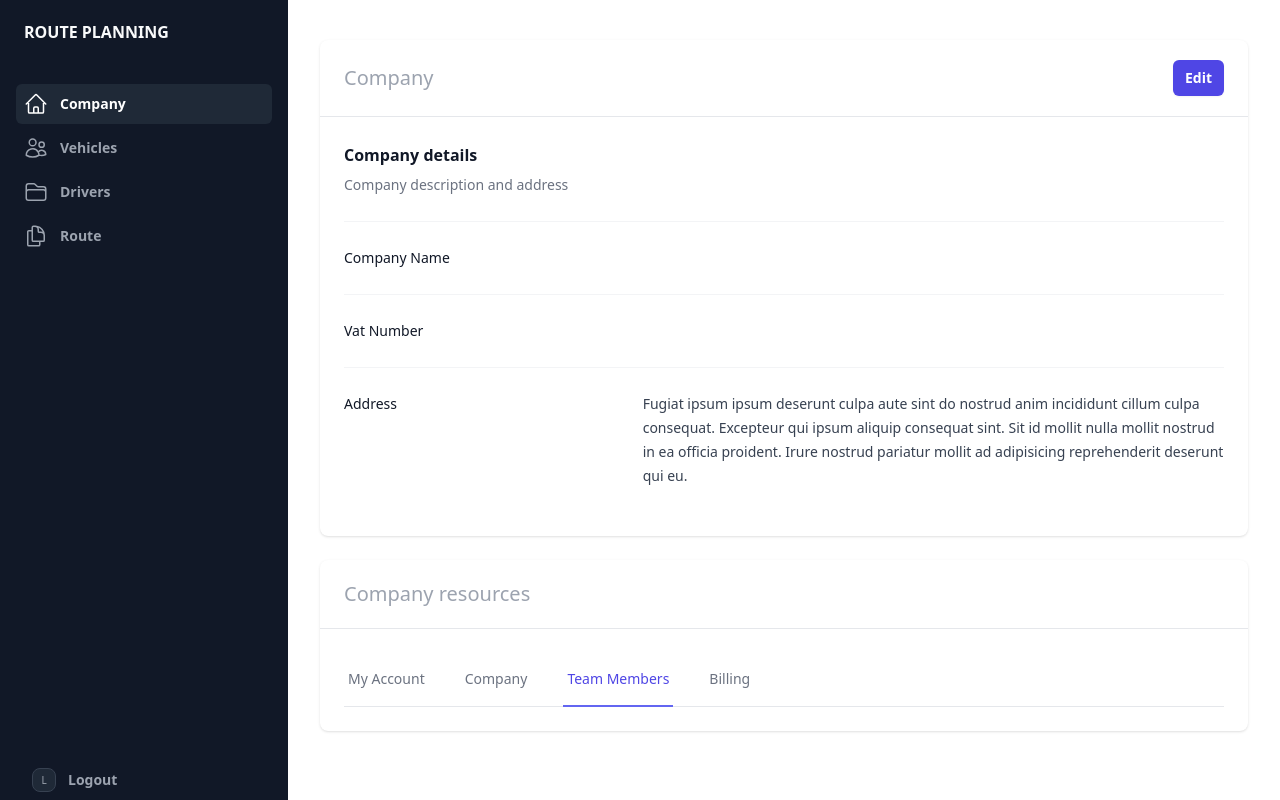
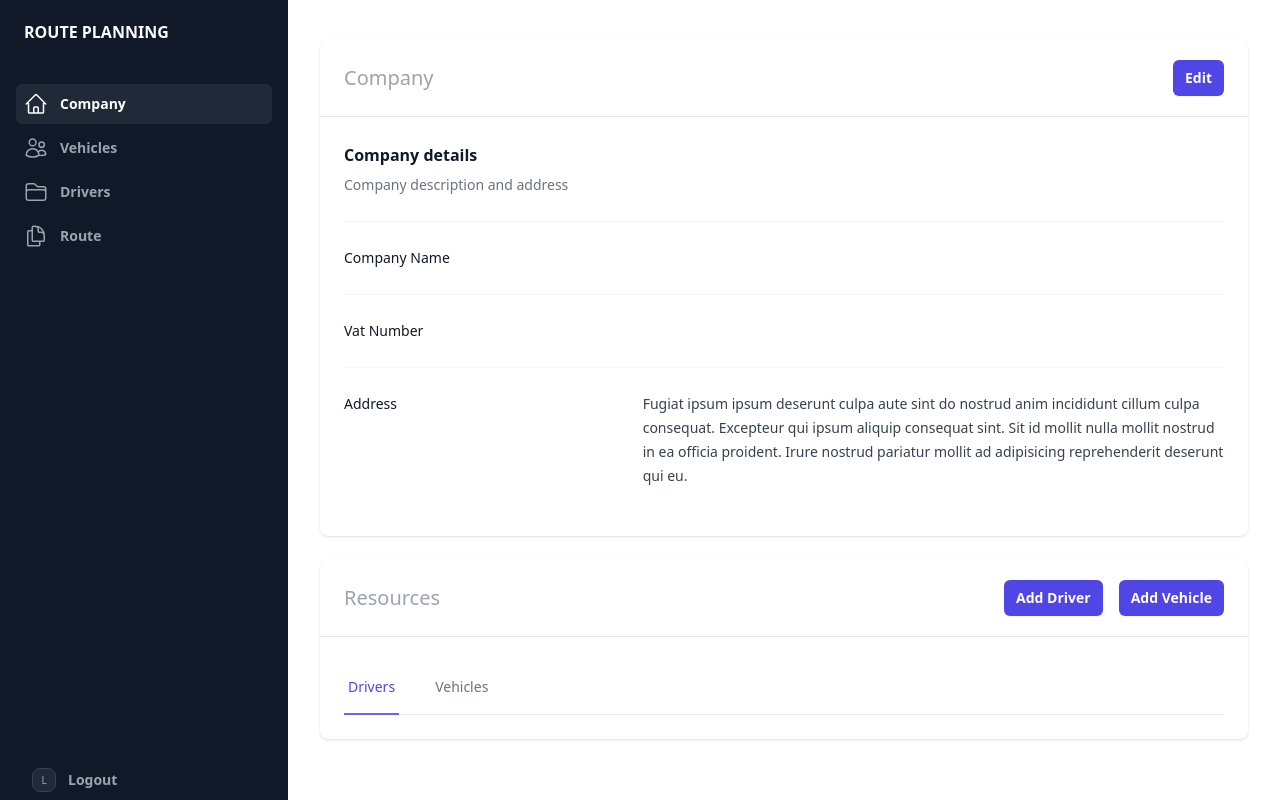
Before and after one commit to madalinpopa/route-planning, a Flask app: page /company/details in a window 1280 px wide. Run offline with Flask 3, Linux system fonts and the light colour scheme; data comes from the database, SQL or seed files in the repository; style sheets or scripts are compiled from the project's sources; some libraries are stand-ins or nearby versions; some web fonts are replaced.

Commit message:
✨ Update company details page design and functionality with new resources section.

````diff
--- a/route_planning/templates/company/details.html
+++ b/route_planning/templates/company/details.html
@@ -56,52 +56,34 @@
     </div>
 
     <div class="divide-y divide-gray-200 overflow-hidden rounded-lg bg-white shadow">
-      <div class="px-4 py-5 sm:px-6">
+      <div class="px-4 py-5 sm:px-6 flex justify-between items-center">
         <!-- Content goes here -->
         <!-- We use less vertical padding on card headers on desktop than on body sections -->
-        <h2 class="text-xl font-medium text-gray-400">Company resources</h2>
+        <h2 class="text-xl font-medium text-gray-400">Resources</h2>
+        <div class="mt-4 sm:ml-16 sm:mt-0 sm:flex-none flex gap-4">
+          <button hx-get="{{ url_for('company.edit') }}" hx-target="#company-details" hx-push-url="true"
+                  hx-select="#company-details" type="button"
+                  class="block rounded-md bg-indigo-600 px-3 py-2 text-center text-sm font-semibold text-white shadow-sm hover:bg-indigo-500 focus-visible:outline focus-visible:outline-2 focus-visible:outline-offset-2 focus-visible:outline-indigo-600">
+            Add Driver
+          </button>
+          <button hx-get="{{ url_for('company.edit') }}" hx-target="#company-details" hx-push-url="true"
+                  hx-select="#company-details" type="button"
+                  class="block rounded-md bg-indigo-600 px-3 py-2 text-center text-sm font-semibold text-white shadow-sm hover:bg-indigo-500 focus-visible:outline focus-visible:outline-2 focus-visible:outline-offset-2 focus-visible:outline-indigo-600">
+            Add Vehicle
+          </button>
+        </div>
       </div>
       <div class="px-4 py-5 sm:p-6">
-        <!--
-    This example requires some changes to your config:
-
-    ```
-    // tailwind.config.js
-    module.exports = {
-      // ...
-      plugins: [
-        // ...
-        require('@tailwindcss/forms'),
-      ],
-    }
-    ```
-  -->
         <div>
-          <div class="sm:hidden">
-            <label for="tabs" class="sr-only">Select a tab</label>
-            <!-- Use an "onChange" listener to redirect the user to the selected tab URL. -->
-            <select id="tabs" name="tabs"
-                    class="block w-full rounded-md border-gray-300 py-2 pl-3 pr-10 text-base focus:border-indigo-500 focus:outline-none focus:ring-indigo-500 sm:text-sm">
-              <option>My Account</option>
-              <option>Company</option>
-              <option selected>Team Members</option>
-              <option>Billing</option>
-            </select>
-          </div>
-          <div class="hidden sm:block">
+          <div>
             <div class="border-b border-gray-200">
               <nav class="-mb-px flex space-x-8" aria-label="Tabs">
                 <!-- Current: "border-indigo-500 text-indigo-600", Default: "border-transparent text-gray-500 hover:border-gray-300 hover:text-gray-700" -->
                 <a href="#"
-                   class="whitespace-nowrap border-b-2 border-transparent px-1 py-4 text-sm font-medium text-gray-500 hover:border-gray-300 hover:text-gray-700">My
-                  Account</a>
+                   class="whitespace-nowrap border-b-2 border-indigo-500 px-1 py-4 text-sm font-medium text-indigo-600"
+                   aria-current="page">Drivers</a>
                 <a href="#"
-                   class="whitespace-nowrap border-b-2 border-transparent px-1 py-4 text-sm font-medium text-gray-500 hover:border-gray-300 hover:text-gray-700">Company</a>
-                <a href="#"
-                   class="whitespace-nowrap border-b-2 border-indigo-500 px-1 py-4 text-sm font-medium text-indigo-600"
-                   aria-current="page">Team Members</a>
-                <a href="#"
-                   class="whitespace-nowrap border-b-2 border-transparent px-1 py-4 text-sm font-medium text-gray-500 hover:border-gray-300 hover:text-gray-700">Billing</a>
+                   class="whitespace-nowrap border-b-2 border-transparent px-1 py-4 text-sm font-medium text-gray-500 hover:border-gray-300 hover:text-gray-700">Vehicles</a>
               </nav>
             </div>
           </div>
````
